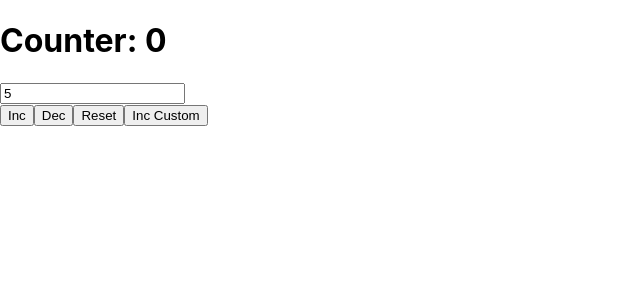
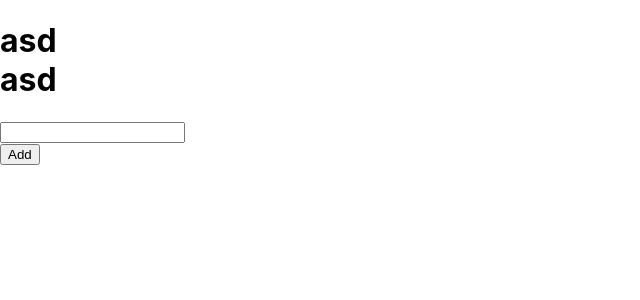
Before and after one commit to VolodymyrStyk/React-Okten, a React (Create React App) app: page / in a window 1280 px wide. Shown: the top 300 px of the page, without its empty margins (0-640 px from the left). Built offline with nearby package versions, Linux system fonts and the light colour scheme.

Commit message:
update Finish

```diff
--- a/src/component/counter/Counter.js
+++ b/src/component/counter/Counter.js
@@ -2,36 +2,28 @@ import {useDispatch, useSelector} from "react-redux";
 import {useState} from "react";
 
 export const Counter = () => {
-    const counter = useSelector((state) => state.counter);
+    const counter = useSelector((state) => state);
     console.log(counter);
     const dispatch = useDispatch();
-    const [value, setValue] = useState(5);
+    const [value, setValue] = useState();
 
     return (
         <div>
-            <h1>Counter: {counter}</h1>
-            <input type="number" value={value} onChange={
+            <h1>{
+                counter.map(value=><div>{value}</div>
+                )
+            }</h1>
+            <input type="text" value={value} onChange={
                 ({target: {value}}) => {
                     setValue(value);
                 }
             }/>
             <div>
                 <button onClick={() => {
-                    dispatch({type: 'INC'})
-                }}>Inc
+                    dispatch({type: 'ADD'})
+                }}>Add
                 </button>
-                <button onClick={() => {
-                    dispatch({type: 'DEC'})
-                }}>Dec
-                </button>
-                <button onClick={() => {
-                    dispatch({type: 'RES'})
-                }}>Reset
-                </button>
-                <button onClick={() => {
-                    dispatch({type: 'INC_CST',payload: Number(value)})
-                }}>Inc Custom
-                </button>
+
             </div>
         </div>
     )
--- a/src/index.js
+++ b/src/index.js
@@ -6,12 +6,9 @@ import reportWebVitals from './reportWebVitals';
 import {createStore} from "redux";
 import {Provider} from "react-redux";
 
-const initialState = {
-    counter: 0,
-    counter2: 0
-}
+const toDo = ['asd','asd']
 
-const reducer = (state = initialState, action) => {
+const reducer = (state = toDo, action) => {
     switch (action.type) {
         case 'INC':
             return {
@@ -32,6 +29,11 @@ const reducer = (state = initialState, action) => {
             return {
                 ...state,
                 counter: state.counter + action.payload
+            };
+        case 'ADD':
+            return {
+                ...state,
+                // push(action.payload)
             };
         default:
             return state;
```
